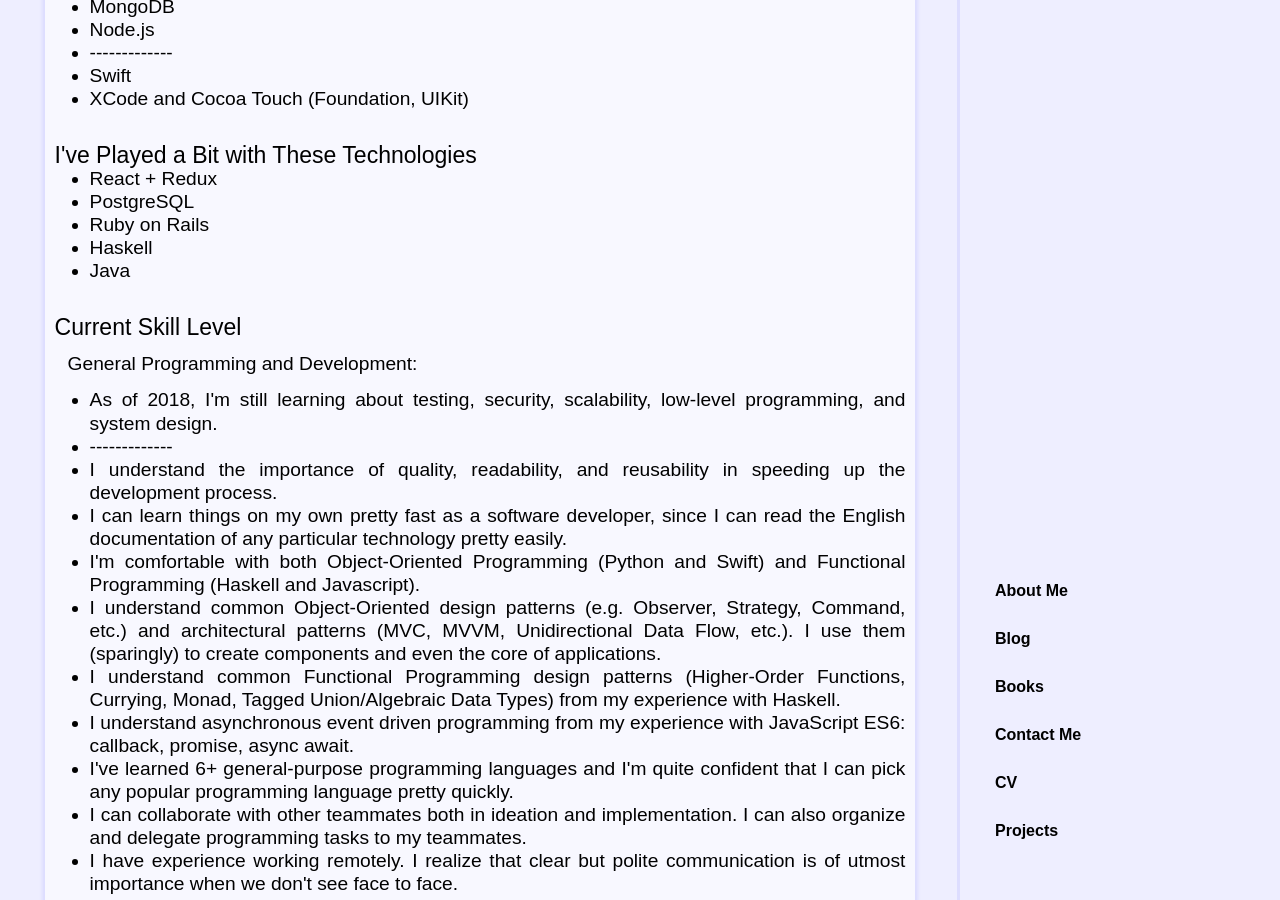
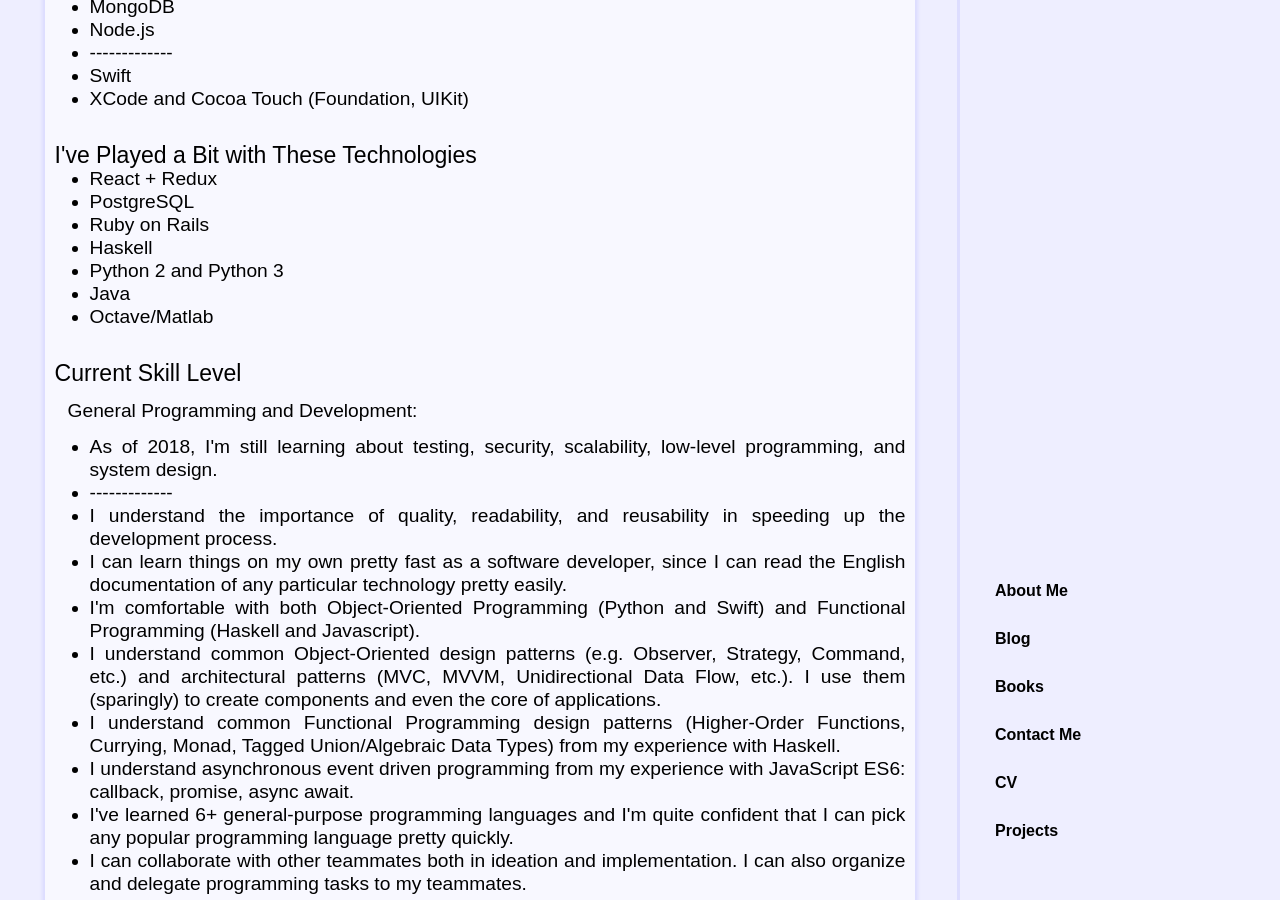
Before and after one commit to dotm/dotm.github.io, a Jekyll site: the page built from cv.html, in a window 1280 px wide and 900 px high, scrolled down 939 px. Built offline with Jekyll 4.4.1, drawn with Linux system fonts in a browser that asks for light colours.

Commit message:
Update cv.html

```diff
--- a/cv.html
+++ b/cv.html
@@ -56,7 +56,9 @@
         <li>PostgreSQL</li>
         <li>Ruby on Rails</li>
         <li>Haskell</li>
+        <li>Python 2 and Python 3</li>
         <li>Java</li>
+        <li>Octave/Matlab</li>
       </ul>
     </div>
 
```
